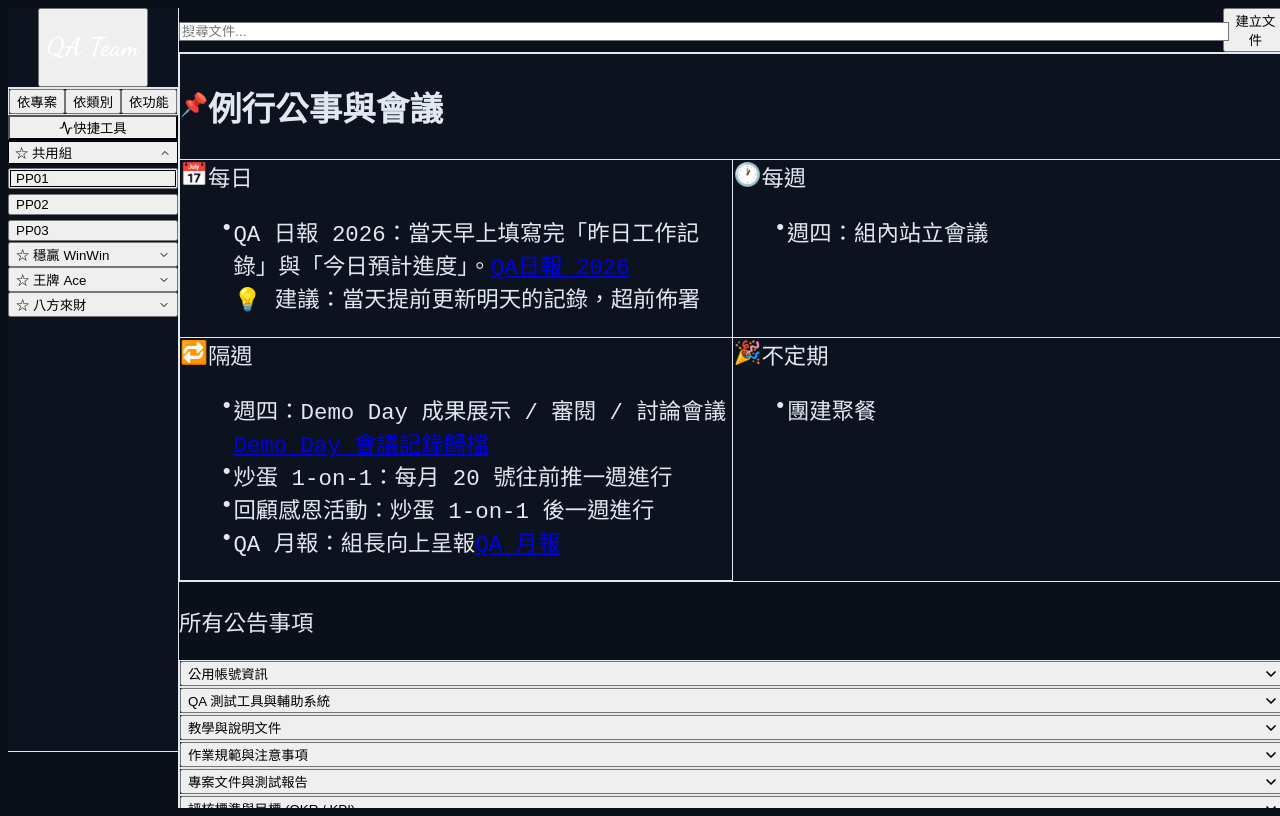
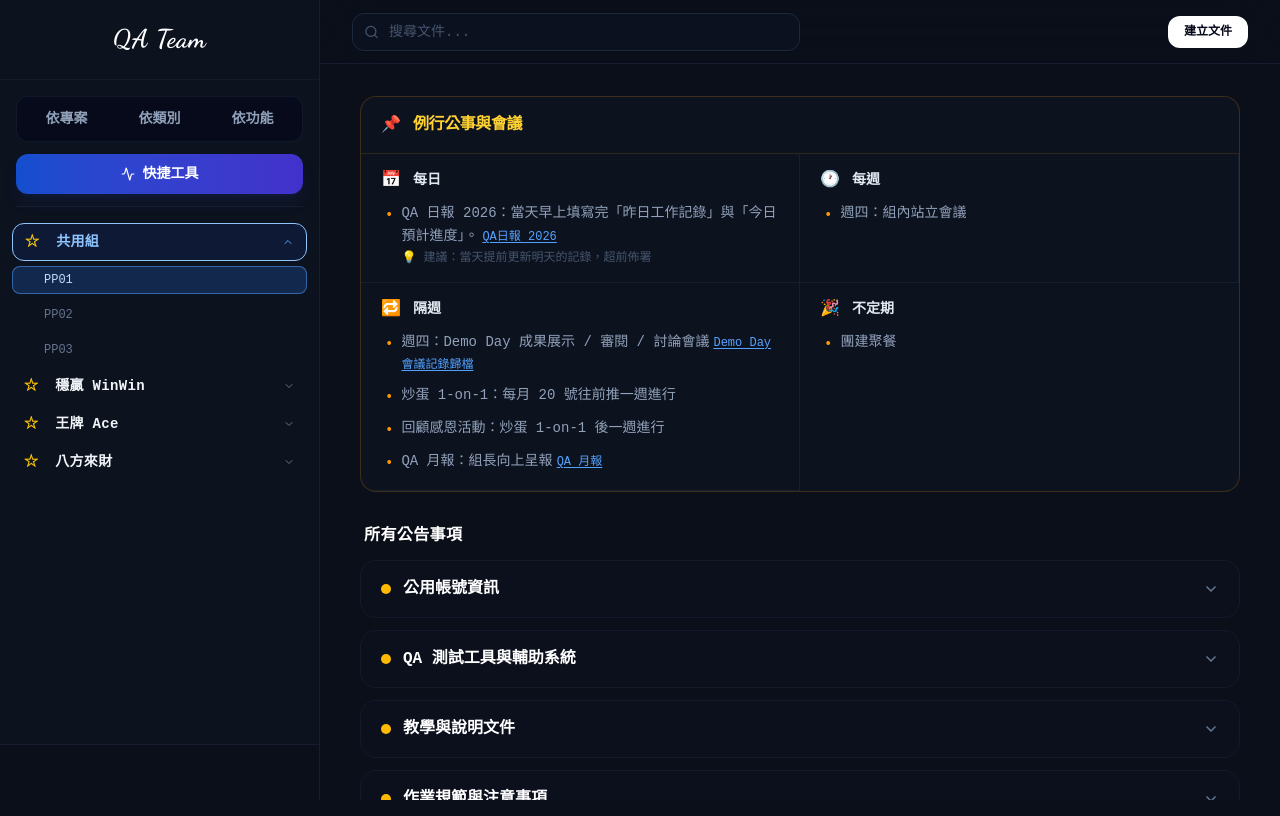
Before and after one commit to cloud52321/QA, a Next.js app: page / in a window 1280 px wide. Built offline with nearby package versions, Linux system fonts and the light colour scheme.

Commit message:
Add files via upload

```diff
--- a/src/app/globals.css
+++ b/src/app/globals.css
@@ -1,6 +1,5 @@
-@tailwind base;
-@tailwind components;
-@tailwind utilities;
+@import "tailwindcss";
+@source "../";
 
 :root {
   --background: #0b0f1a;
```
